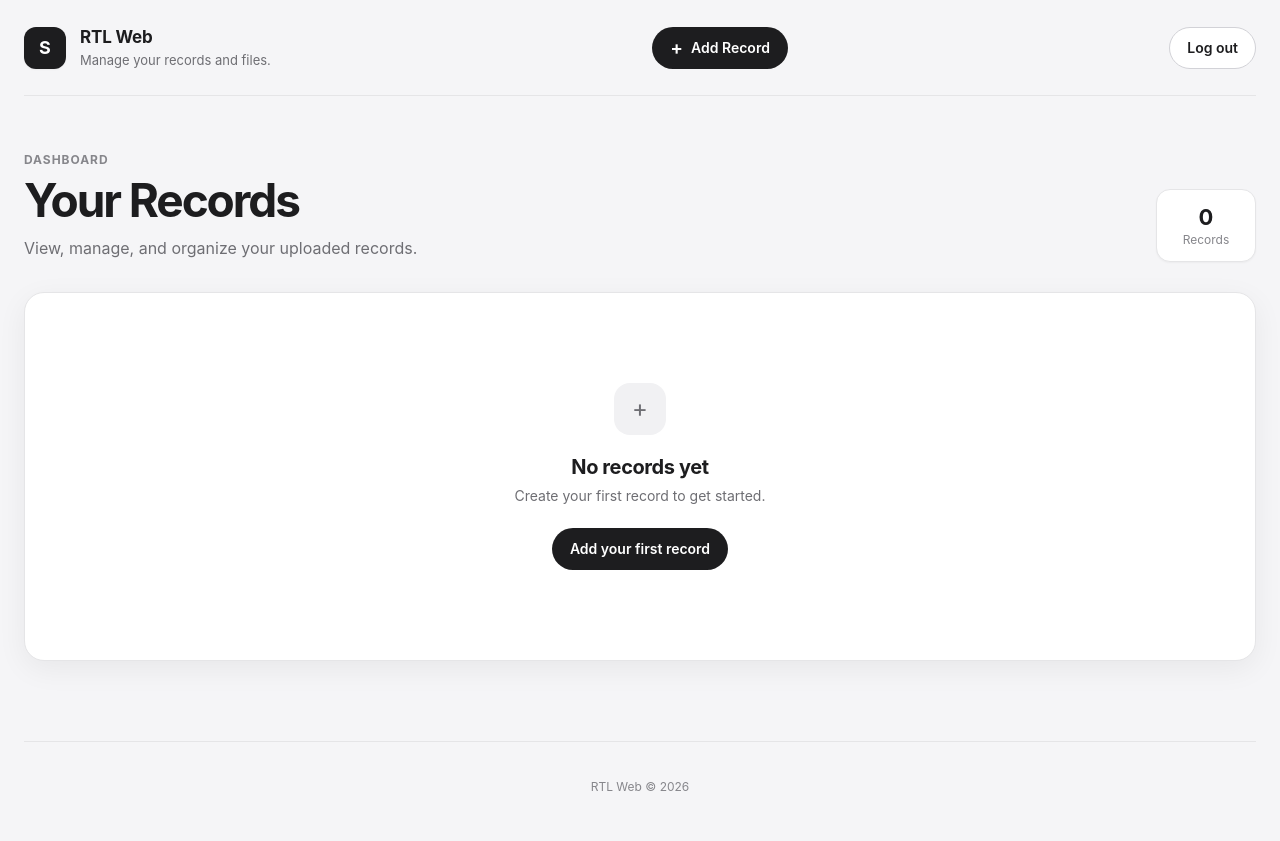
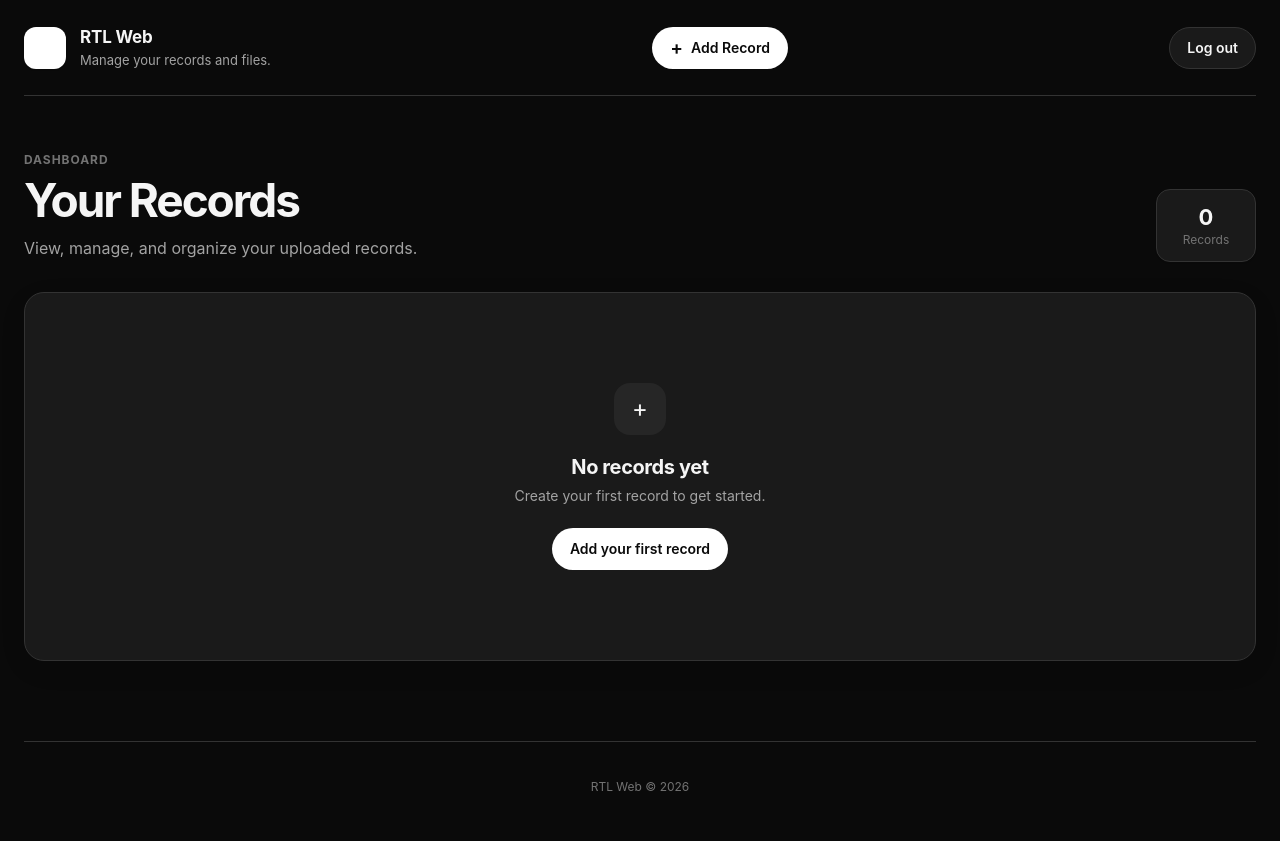
Before and after one commit to AisuCodex/Aisu-Vault, a PHP site: page / in a window 1280 px wide. Run offline with PHP 8.4, Linux system fonts and the light colour scheme; the visitor is signed in with stand-in values (Sample User, id 1); data that the repository does not hold is empty.

Commit message:
fix: apply dark theme across dashboard

```diff
--- a/style.css
+++ b/style.css
@@ -1279,3 +1279,15 @@
 .login-switch a { color: #FFFFFF; font-weight: 600; }
 .login-card .button-primary:hover { background: #E5E5E5; }
 @media (max-width: 520px) { .login-card { padding: 24px; } }
+
+/* RTLweb dark application theme */
+:root { --background:#0A0A0A; --surface:#1A1A1A; --surface-secondary:#121212; --text:#F5F5F5; --text-secondary:#A3A3A3; --text-muted:#737373; --border:#333333; --border-dark:#333333; --primary:#FFFFFF; --primary-hover:#E5E5E5; --success-bg:#162719; --success-text:#86EFAC; --error-bg:#2A1515; --error-text:#FCA5A5; }
+body { background:#0A0A0A; color:#F5F5F5; }
+.records-card, .form-card, .record-count { background:#1A1A1A; border-color:#333333; }
+thead { background:#121212; }
+tbody tr:hover { background:#262626; }
+.button-primary { background:#FFFFFF; color:#0A0A0A; }
+.button-primary:hover { background:#E5E5E5; }
+.button-secondary { background:#1A1A1A; border-color:#333333; color:#F5F5F5; }
+.button-secondary:hover { background:#262626; }
+.empty-icon { background:#262626; color:#F5F5F5; }
```
